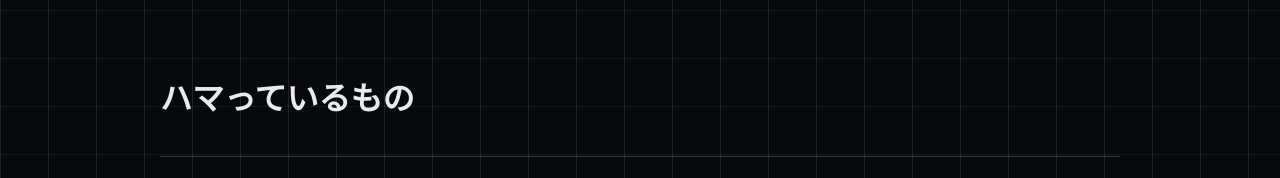
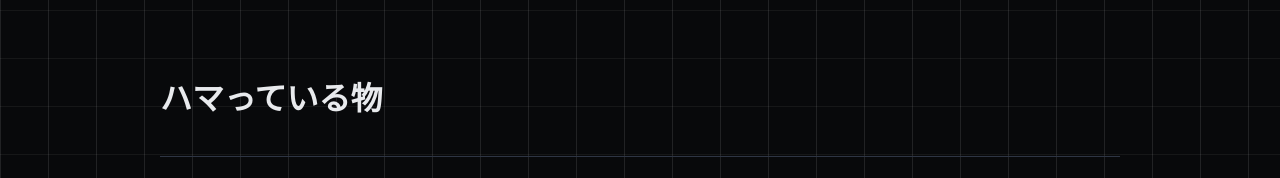
Before and after one commit to sh0g0-tech/sh0g0-tech.github.io, a React (Vite) app: page / in a window 1280 px wide. Shown: the part 710-888 px from the top of the page. Built offline with nearby package versions, Linux system fonts and the light colour scheme.

Commit message:
Update App.tsx

```diff
--- a/src/App.tsx
+++ b/src/App.tsx
@@ -16,7 +16,7 @@ function App() {
       <main>
         <HeroSection hero={hero} />
         <ItemList id="hobbies" heading="趣味" items={hobbies} />
-        <ItemList id="recently-watched" heading="ハマっているもの" items={recentlyWatched} />
+        <ItemList id="recently-watched" heading="ハマっている物" items={recentlyWatched} />
         <ItemList id="places" heading="好きな場所" items={places} />
         <ContactList id="contact" heading="連絡先" ContactLinks={contactLinks} />
       </main>
```
